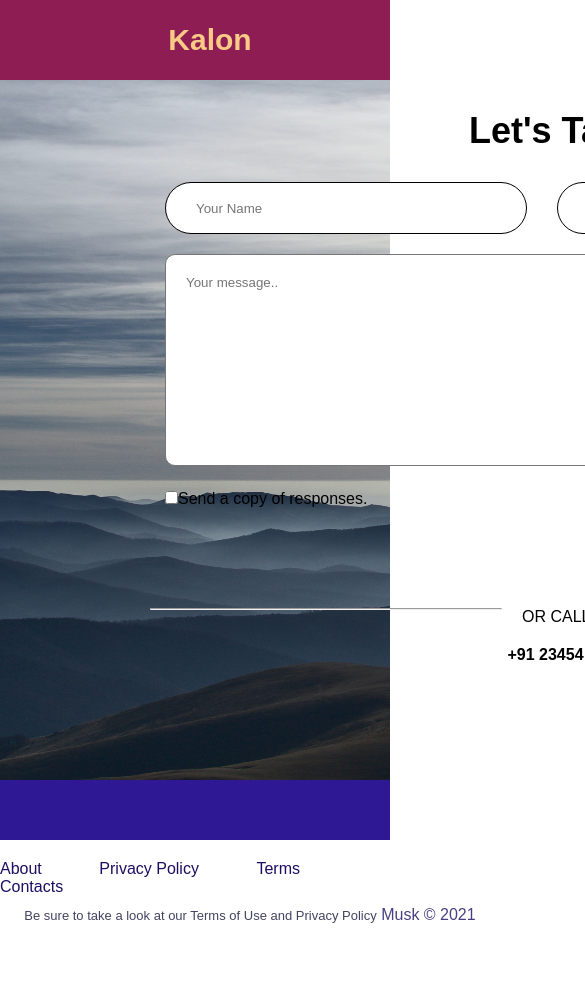
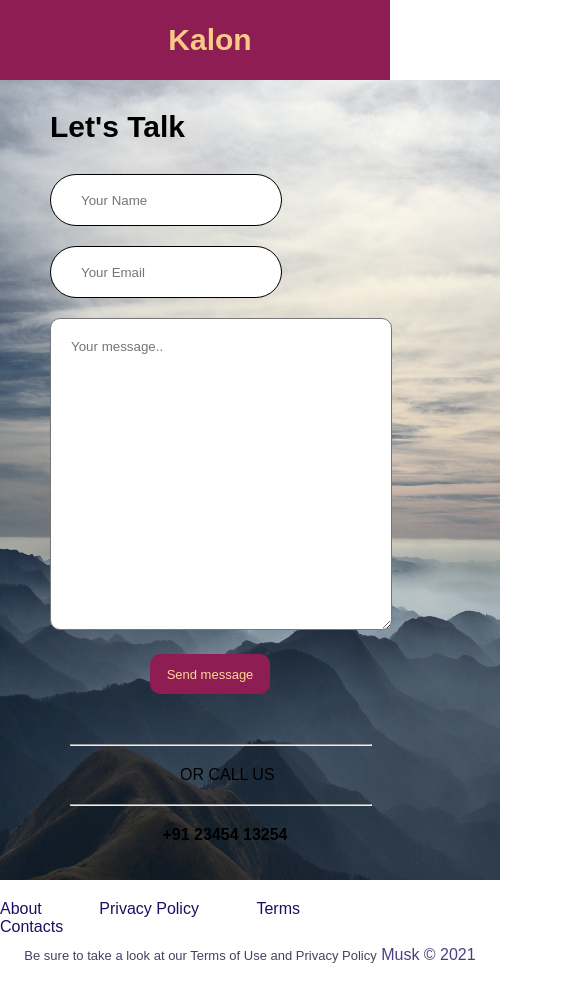
Before and after one commit to xmuskaan/Kalon-, a React (Create React App) app: page /contactus in a window 390 px wide. Shown: the top 990 px of the page, 585 px wide, since content can reach past the window. Before the commit the page ends 950 px from the top, so only its background shows below. Built offline with nearby package versions, Linux system fonts and the light colour scheme.

Commit message:
Responsive for Contact Page.

```diff
--- a/src/ContactPage.js
+++ b/src/ContactPage.js
@@ -9,8 +9,6 @@ const ContactPage = () => {
                 <textarea className="textArea" placeholder="Your message.."></textarea>
                 <br/>
                 <div className="response">
-                    <input label="copyresponse" type="checkbox" />
-                    <label  for="response">Send a copy of responses.</label>
                     <button className="buttonSmall">Send message</button>
                 </div>
             </form>
--- a/src/index.css
+++ b/src/index.css
@@ -298,7 +298,6 @@ margin-right:20px;
 /******* Contact PAGE ************/
 
 .contactbg{
-  background-color: #2F1893;
   background-image: url("./Images/bogdan-petrea-cM5P5KIeAKA-unsplash.jpg");
   background-repeat: no-repeat;
   background-size: 1520px 700px;
--- a/src/responsive.css
+++ b/src/responsive.css
@@ -258,4 +258,60 @@
   width:350px;
 }
 
+/******* Contact PAGE ************/
+
+.contactbg{
+  width:500px;
+  margin:auto;
+  height:50rem;
+  background-size: 520px 800px;
 }
+
+.contact{
+  width:400px;
+  margin:auto;
+}
+
+.contact h3{
+  font-size:30px;
+  text-align: left;
+}
+
+.contactForm{
+  width:100px;
+  float: left;
+}
+
+.textLabel{
+  width:200px;
+}
+
+.textArea{
+  width:300px;
+  height:270px;
+}
+
+.call{
+  display: flex;
+  flex-direction: column;
+  position: relative;
+  top:500px;
+  right:130px;
+}
+
+.textLine{
+  padding: 20px 0px 20px 110px;
+}
+
+.lineDivide{
+  width:300px;
+}
+
+.contact h4{
+  position: relative;
+  right:75px;
+  top:520px;
+
+}
+
+}
```
